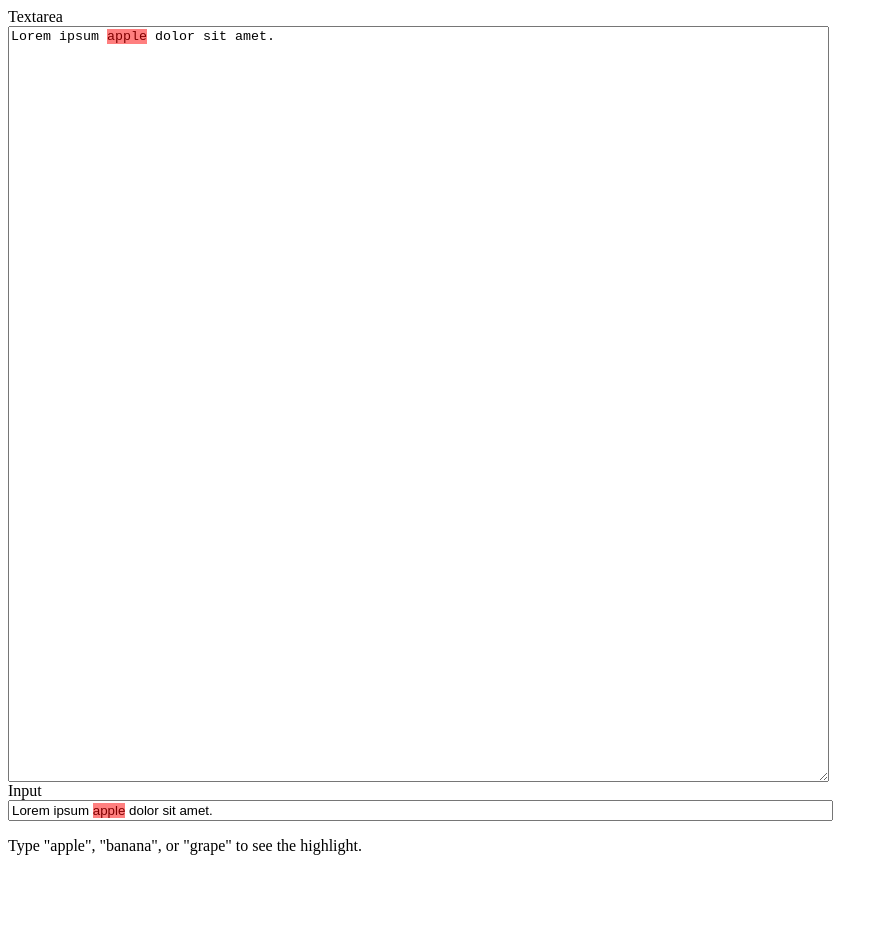
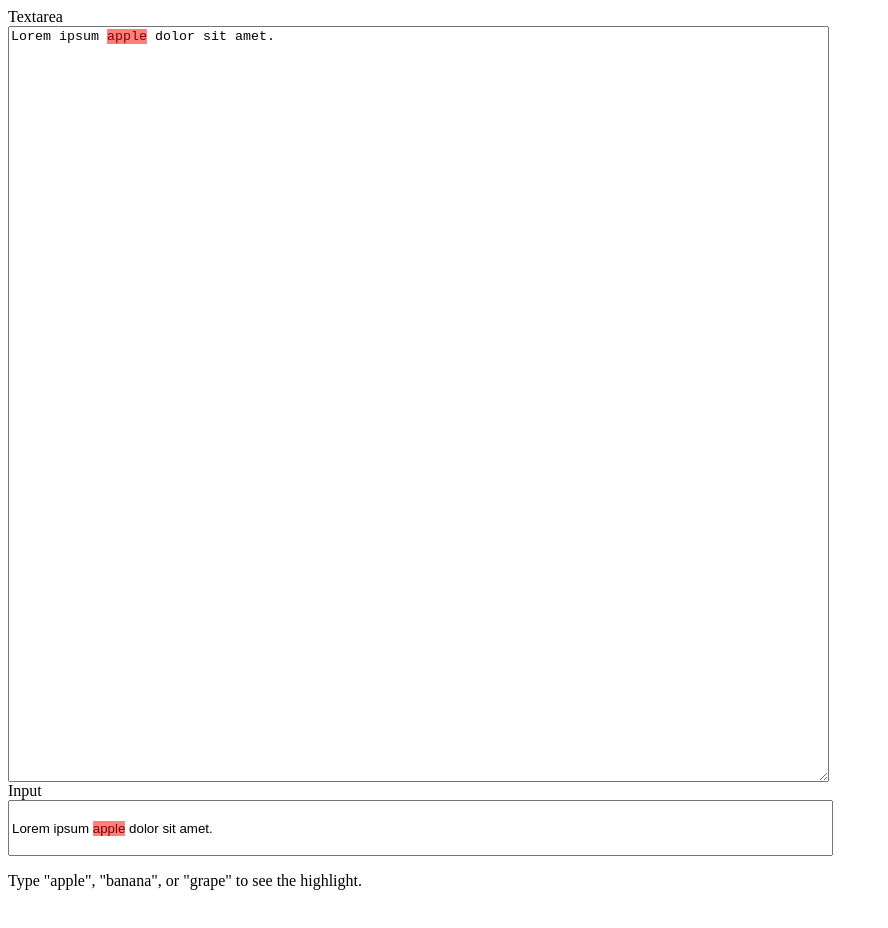
Before and after one commit to iansan5653/dom-input-range, a website built with webpack: page demos/words/index.html in a window 1280 px wide. Shown: the top 928 px of the page, without its empty margins (0-888 px from the left). Before the commit the page ends 871 px from the top, so only its background shows below. Built offline with nearby package versions, Linux system fonts and the light colour scheme.

Commit message:
Add support for input style cloning

```diff
--- a/demos/words/index.html
+++ b/demos/words/index.html
@@ -24,7 +24,8 @@ Lorem ipsum apple dolor sit amet.</textarea>
   </label>
   <label>
     Input
-    <input class="words-input" aria-describedby="description" size="100" value="Lorem ipsum apple dolor sit amet.">
+    <input class="words-input" aria-describedby="description" size="100" value="Lorem ipsum apple dolor sit amet."
+      style="height: 50px;">
   </label>
   <p id="description">
     Type "apple", "banana", or "grape" to see the highlight.
--- a/demos/words/words.ts
+++ b/demos/words/words.ts
@@ -28,7 +28,8 @@ function clearHighlights() {
   highlights = [];
 }
 
-function createHighlights(input: HTMLTextAreaElement) {
+function createHighlights() {
+  for (const input of inputs) {
     const wordsRegex = new RegExp(words.join("|"), "g");
 
     let result: RegExpExecArray | null;
@@ -44,15 +45,15 @@ function createHighlights(input: HTMLTextAreaElement) {
       }
     }
   }
+}
 
-for (const input of inputs) {
-  createHighlights(input);
+createHighlights();
 
+for (const input of inputs)
   input.addEventListener("input", () => {
     // use a timeout to let the input change first
     setTimeout(() => {
       clearHighlights();
-      createHighlights(input);
+      createHighlights();
     });
   });
-}
--- a/src/index.ts
+++ b/src/index.ts
@@ -43,7 +43,7 @@ export class InputRange implements ReadonlyTextRange {
   /** Create a new range from the current user selection. */
   static fromSelection(input: InputElement): InputRange {
     const { selectionStart, selectionEnd } = input;
-    return new InputRange(input, selectionStart, selectionEnd);
+    return new InputRange(input, selectionStart ?? undefined, selectionEnd ?? undefined);
   }
 
   /** Returns true if the start is equal to the end of this range. */
@@ -188,8 +188,8 @@ export class InputRange implements ReadonlyTextRange {
       instance,
       removalTimeout: setTimeout(() => {
         // Delete from map before detaching to avoid race conditions where another call grabs the clone we are detaching
-        this.#cloneRegistry.delete(input);
-        instance.detach();
+        //this.#cloneRegistry.delete(input);
+        //instance.detach();
       }, InputRange.#CLONE_USAGE_TIMEOUT),
     });
 
--- a/src/input-style-clone.ts
+++ b/src/input-style-clone.ts
@@ -1,4 +1,4 @@
-export type InputElement = HTMLTextAreaElement;
+export type InputElement = HTMLTextAreaElement | HTMLInputElement;
 
 /**
  * Create a `div` that exactly matches an input element in all but position.
@@ -20,6 +20,7 @@ export class InputStyleClone {
 
   // There's no need to store the div in a weakref because once we auto-detach based on the input, this will get
   // released as the class itself gets garbage collected.
+  #cloneContainer: HTMLDivElement;
   #cloneElement: HTMLDivElement;
 
   isDetached = false;
@@ -27,11 +28,17 @@ export class InputStyleClone {
   constructor(input: InputElement) {
     this.#inputRef = new WeakRef(input);
 
+    const cloneContainer = document.createElement("div");
+    // Important not to use display:none which would not render the content
+    cloneContainer.style.visibility = "hidden";
+    // We need a container because position:absolute is not compatible with display:table-cell which is used for single-line input clones
+    cloneContainer.style.position = "absolute";
+    document.body.appendChild(cloneContainer);
+
     const clone = document.createElement("div");
-    // Important not to use display:none which would not render the content
-    clone.style.visibility = "hidden";
-    clone.style.position = "absolute";
-    document.body.appendChild(clone);
+    cloneContainer.appendChild(clone);
+
+    this.#cloneContainer = cloneContainer;
     this.#cloneElement = clone;
 
     this.#updateStyles();
@@ -43,13 +50,10 @@ export class InputStyleClone {
   }
 
   get cloneElement() {
-    const inputElement = this.#inputElement;
-    if (inputElement) {
-      // Text content cannot be updated via event listener because change events are not triggered when value is set
-      // directly. Nor can we use MutationObserver because value is a property, not an attribute. So we always set it
-      // on retrieval instead. This is a low-cost operation so we don't need to worry too much about overdoing it.
-      this.#cloneElement.textContent = inputElement.value;
-    }
+    // Text content cannot be updated via event listener because change events are not triggered when value is set
+    // directly. Nor can we use MutationObserver because value is a property, not an attribute. So we always set it
+    // on retrieval instead. This is a low-cost operation so we don't need to worry too much about overdoing it.
+    this.#updateText();
 
     return this.#cloneElement;
   }
@@ -57,7 +61,7 @@ export class InputStyleClone {
   detach() {
     this.#mutationObserver.disconnect();
     this.#resizeObserver.disconnect();
-    this.#cloneElement?.remove();
+    this.#cloneContainer.remove();
     this.isDetached = true;
   }
 
@@ -85,7 +89,7 @@ export class InputStyleClone {
       rect.left - cloneRect.left + inputRect.left - inputScroll.left,
       rect.top - cloneRect.top + inputRect.top - inputScroll.top,
       rect.width,
-      rect.height,
+      rect.height
     );
   }
 
@@ -104,15 +108,27 @@ export class InputStyleClone {
     const style = clone.style;
     const inputStyle = window.getComputedStyle(input);
 
-    // Default wrapping styles
-    style.whiteSpace = "pre-wrap";
-    style.wordWrap = "break-word";
+    const isInput = input instanceof HTMLInputElement;
 
     const isFirefox = "mozInnerScreenX" in window;
 
+    if (isInput) {
+      style.whiteSpace = "nowrap";
+      // text in single-line inputs is vertically centered
+      style.display = "table-cell";
+      style.verticalAlign = "middle";
+    } else {
+      style.whiteSpace = "pre-wrap";
+      style.wordWrap = "break-word";
+    }
+
     // Transfer the element's properties to the div
     for (const prop of propertiesToCopy)
-      if (prop === "width" && inputStyle.boxSizing === "border-box") {
+      if (
+        !isInput &&
+        prop === "width" &&
+        inputStyle.boxSizing === "border-box"
+      ) {
         // With box-sizing: border-box we need to offset the size slightly inwards.  This small difference can compound
         // greatly in long textareas with lots of wrapping, leading to very innacurate results if not accounted for.
         // Firefox will return computed styles in floats, like `0.9px`, while chromium might return `1px` for the same element.
@@ -137,6 +153,11 @@ export class InputStyleClone {
     } else {
       style.overflow = "hidden"; // for Chrome to not render a scrollbar; IE keeps overflowY = 'scroll'
     }
+  }
+
+  #updateText() {
+    // Original code replaced spaces with NBSP (`\u00a0`) but this seems unecessary if we have word-wrap: nowrap
+    this.#cloneElement.textContent = this.#inputElement?.value ?? "";
   }
 }
 
```
Lines whose indentation alone changed are shown as unchanged.
